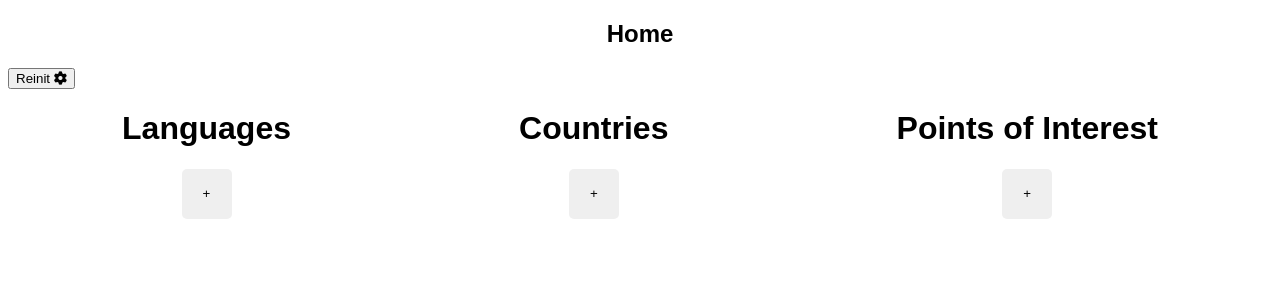
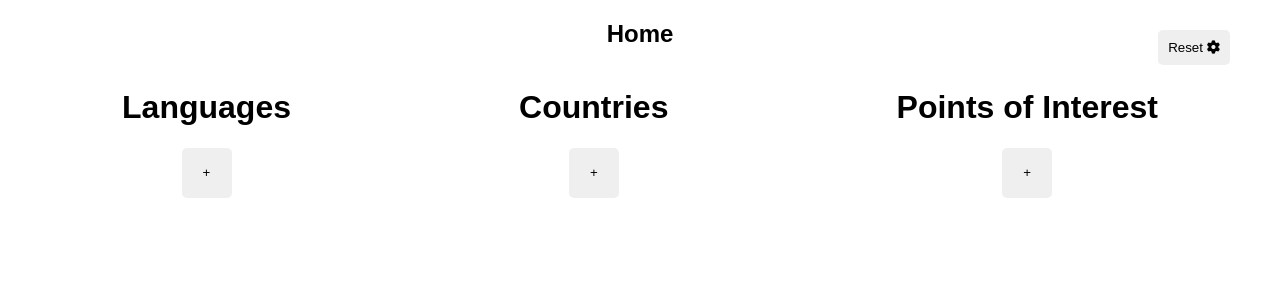
Before and after one commit to Akiliyh/Workshop---Backend, a Flask app: page / in a window 1280 px wide. Shown: the top 300 px of the page. Run offline with Flask 3, Linux system fonts and the light colour scheme; data that the repository does not hold is empty.

Commit message:
feat: reset icon moving yay

```diff
--- a/static/styles/styles.css
+++ b/static/styles/styles.css
@@ -55,6 +55,26 @@ tfoot td {
 
 nav h1 {
   text-align: center;
+}
+
+#init-btn {
+  position: absolute;
+  border-style: none;
+  top: 30px;
+  right: 50px;
+  padding: 10px;
+  border-radius: 5px;
+  cursor: pointer;
+}
+
+#init-btn i{
+  transition: cubic-bezier(.45,.4,.28,.97) 500ms;
+}
+
+#init-btn:hover i {
+  transform: rotate(180deg);
+  transition: cubic-bezier(.45,.4,.28,.97) 500ms;
+
 }
 
 .main-section {
--- a/templates/index.html
+++ b/templates/index.html
@@ -12,7 +12,7 @@
 <body>
     <nav>
         <h1>Home</h1>
-        <button id="init-btn">Reinit <i class="fa-solid fa-gear"></i> </button>
+        <button id="init-btn">Reset <i class="fa-solid fa-gear"></i> </button>
     </nav>
 
     <div class="main-section">
```
